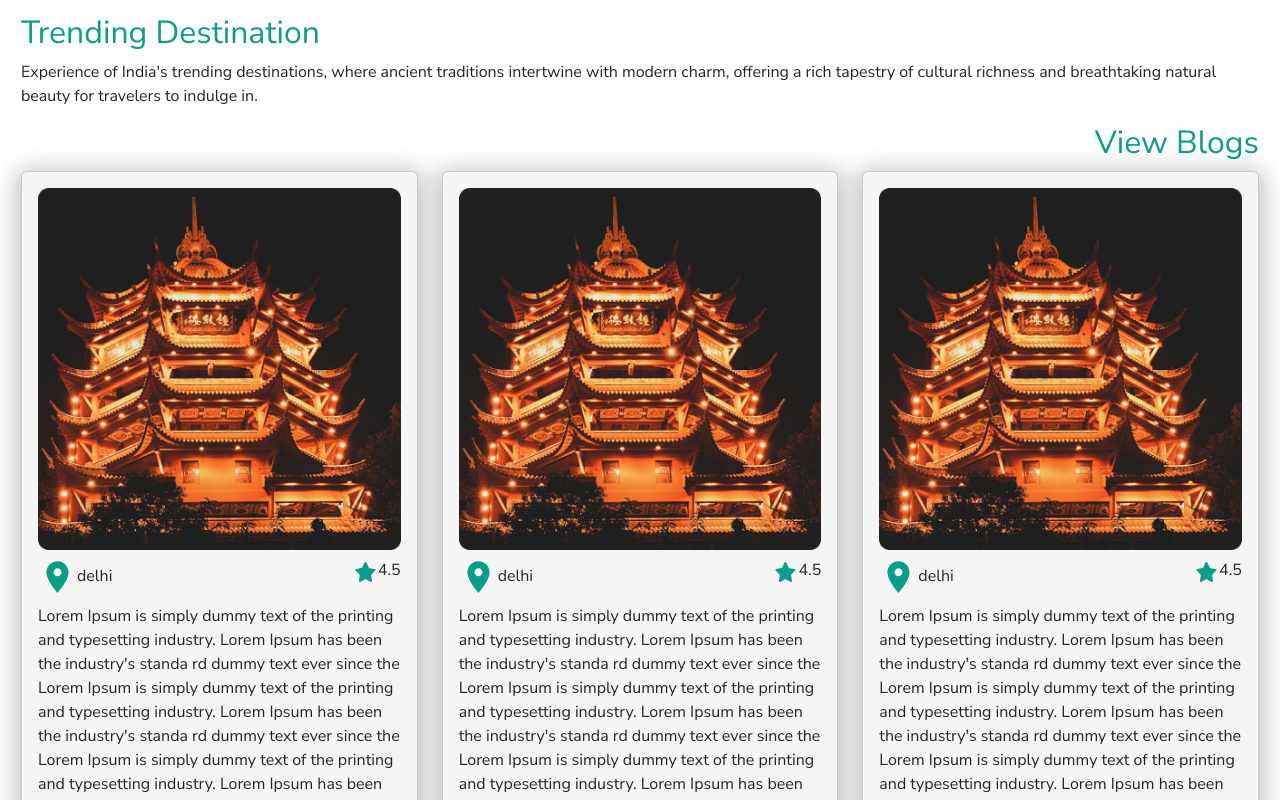
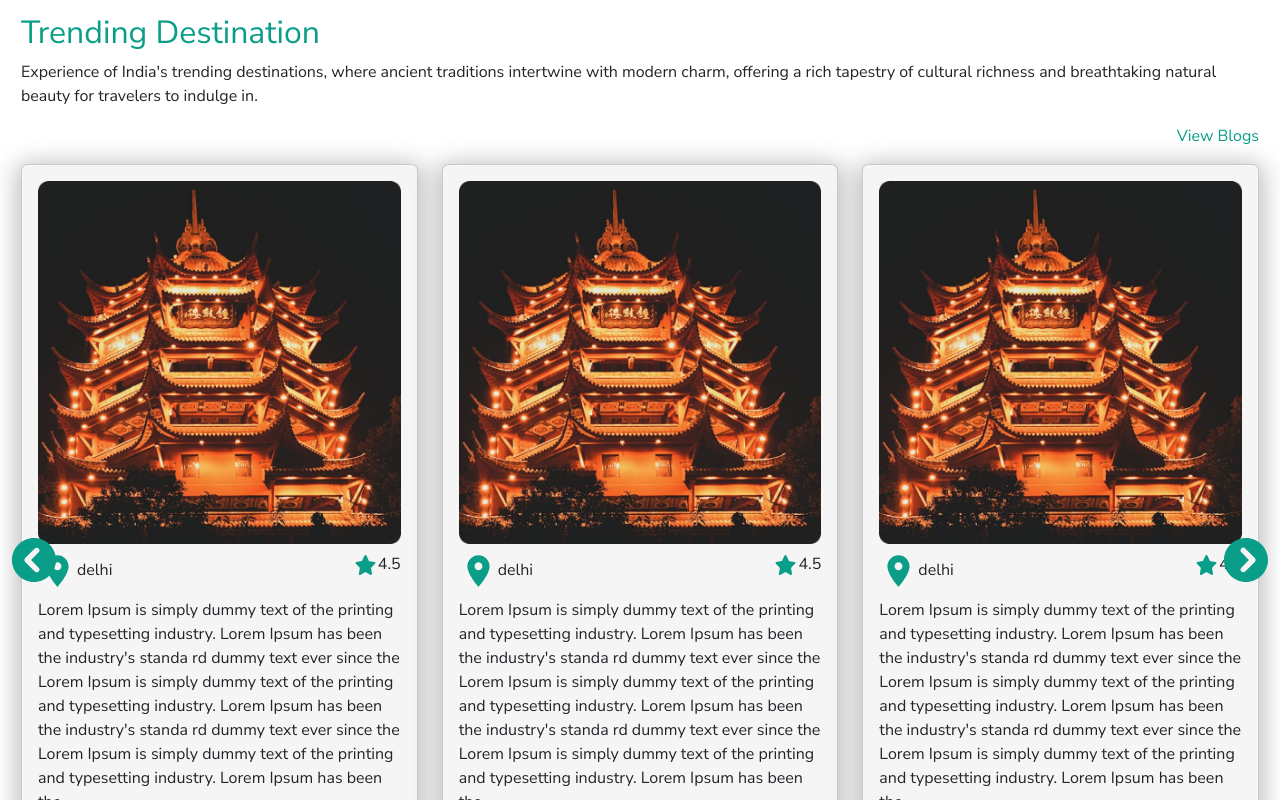
Before and after one commit to kuldeep-digipank/proppractice, a React (Create React App) app: page / in a window 1280 px wide. Shown: the part 920-1720 px from the top of the page. Built offline with nearby package versions, Linux system fonts and the light colour scheme.

Commit message:
CARD CHANGES

```diff
--- a/src/Component/Blog/Blog.css
+++ b/src/Component/Blog/Blog.css
@@ -22,3 +22,23 @@
     width: 68px;
     height: 68px;
 }
+/* .blog
+{
+    content: "";
+    background-color: #0A9E88;
+    width: 10px ;
+    height: 10px;
+} */
+.slide-dot
+{
+    position: relative;
+}
+.dot
+{
+    content: "";
+    position: relative;
+    background-color: #0A9E88;
+    width: 10px ;
+    height: 10px;
+    top: 0;
+}
--- a/src/Component/Blog/Blog.js
+++ b/src/Component/Blog/Blog.js
@@ -21,7 +21,7 @@ function Blog() {
 
            <img src={left} className='slide-left'></img>
               <img src={right} className='slide-right'></img>
-
+              <p className='text-end text-pr'>View Blogs</p>
             <div className='col-lg-4'>
                     <Card image={img} location={loc} star={rating} paragraph={para} hasprice="true"></Card>
                     </div>
@@ -32,7 +32,12 @@ function Blog() {
                     <Card image={img} location={loc} star={rating} paragraph={para} hasprice="true"></Card>
                     </div>
             </div>
-            <div></div>
+            {/* <div className='slide-dot'>
+              <div className='dot'></div>
+              <div className='dot'></div>
+              <div className='dot'></div>
+              <div className='dot'></div>
+            </div> */}
         </div>
     </div>
   )
--- a/src/Component/TrendingDestination/TrendingDestination.js
+++ b/src/Component/TrendingDestination/TrendingDestination.js
@@ -1,6 +1,8 @@
     import Card from '../Global/Card/Card';
 import './TrendingDestination.css';
 import img from '../../images/png/trendingDestination.png';
+import left from '../../images/svg/left.svg'
+import right from '../../images/svg/right.svg'
 function TrendingDestination()
 {
     const loc="delhi";
@@ -15,8 +17,12 @@ function TrendingDestination()
                 Experience of India's trending destinations, where ancient traditions intertwine with modern charm, offering a rich tapestry
                 of cultural richness and breathtaking natural beauty for travelers to indulge in.
                 </p>
-                <h2 className='text-end'>View Blogs</h2>
-                <div className='row'>
+                <p className='text-end text-pr'>View Blogs</p>
+                <div className='row blog-card-collection'>
+
+           <img src={left} className='slide-left'></img>
+              <img src={right} className='slide-right'></img>
+
                     <div className='col-lg-4'>
                     <Card image={img} location={loc} star={rating} paragraph={para} price={price}></Card>
                     </div>
--- a/src/index.css
+++ b/src/index.css
@@ -5,6 +5,10 @@ body {
 h2
 {
   color: #0A9E88;
+}
+.text-pr{
+  color: #0A9E88;
+
 }
 
 .overlay
```
